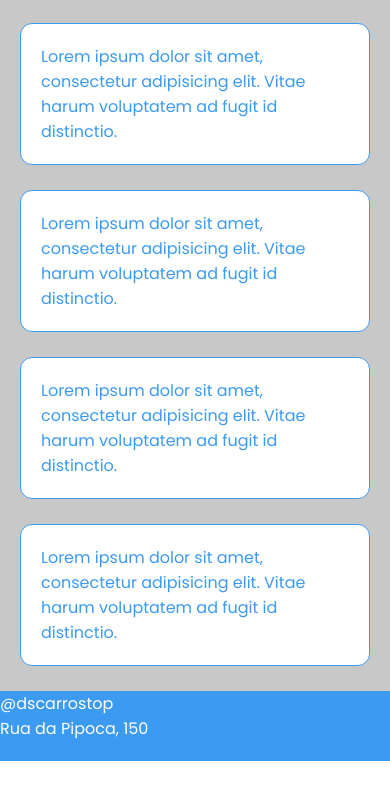
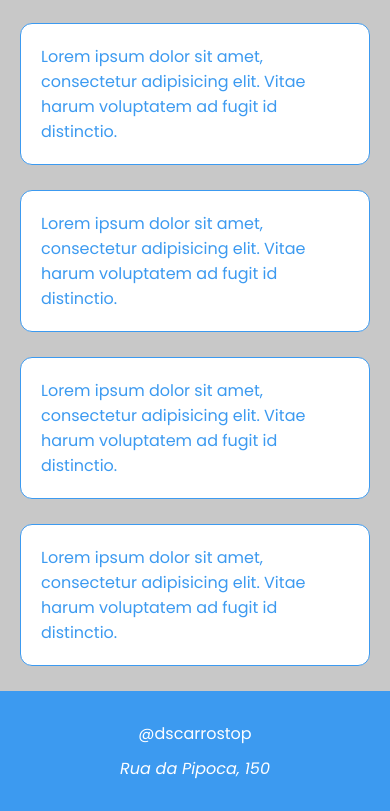
Before and after one commit to VictorB4rros/dscarrostop, a React (Vite) app: page / in a window 390 px wide. Shown: the part 896-1707 px from the top of the page. Before the commit the page ends 1657 px from the top, so only its background shows below. Built offline with nearby package versions, Linux system fonts and the light colour scheme.

Commit message:
mobile first ready

```diff
--- a/src/components/Footer/index.tsx
+++ b/src/components/Footer/index.tsx
@@ -4,9 +4,9 @@ export default function Footer() {
 
     return (
         <footer className="ct-footer">
-            <div>
+            <div className="ct-footer-text">
                 <p>@dscarrostop</p>
-                <p>Rua da Pipoca, 150</p>
+                <p><i>Rua da Pipoca, 150</i></p>
             </div>
         </footer>
     );
--- a/src/components/Footer/styles.css
+++ b/src/components/Footer/styles.css
@@ -1,5 +1,19 @@
 .ct-footer {
-    height: 70px;
+    height: 120px;
     background-color: var(--ct-color-bg-tertiary);
+    display: flex;
+    align-items: center;
+    justify-content: center;
+}
+
+.ct-footer-text {
+    display: grid;
+    gap: 10px;
+    text-align: center;
+}
+
+.ct-footer p {
     color: var(--ct-color-font-secondary);
+    font-size: 16px;
+    font-weight: 400;
 }
```
